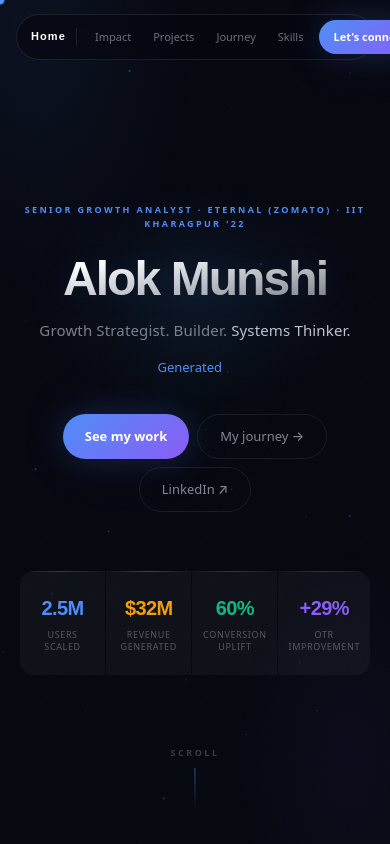
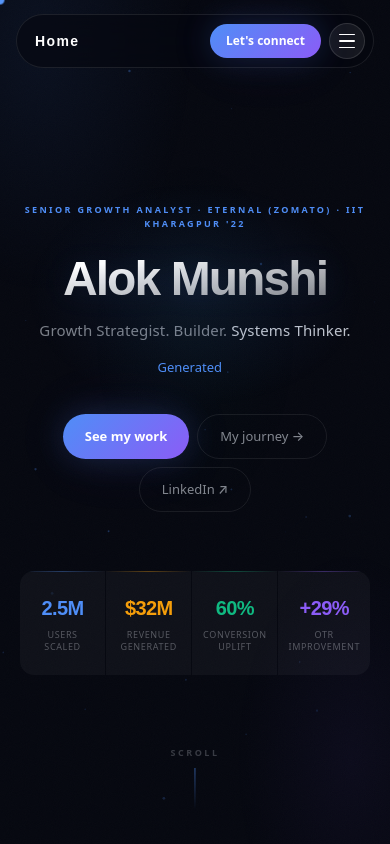
Before and after one commit to munshialok3/alok-ai-lab, a Next.js app: page / in a window 390 px wide. Shown: the top 844 px of the page. Built offline with nearby package versions, Linux system fonts and the light colour scheme.

Commit message:
Update Navbar.tsx

```diff
--- a/src/components/Navbar.tsx
+++ b/src/components/Navbar.tsx
@@ -1,17 +1,19 @@
 'use client'
-import { motion } from 'framer-motion'
+import { motion, AnimatePresence } from 'framer-motion'
 import { useEffect, useState } from 'react'
 
 const LINKS = [
-  { label: 'Impact',    id: 'impact' },
-  { label: 'Projects',  id: 'projects' },
-  { label: 'Journey',   id: 'journey' },
-  { label: 'Skills',    id: 'skills' },
+  { label: 'Impact',   id: 'impact' },
+  { label: 'Projects', id: 'projects' },
+  { label: 'Journey',  id: 'journey' },
+  { label: 'Skills',   id: 'skills' },
 ]
 
 export default function Navbar() {
-  const [scrolled, setScrolled] = useState(false)
-  const [active,   setActive]   = useState('')
+  const [scrolled,     setScrolled]     = useState(false)
+  const [active,       setActive]       = useState('')
+  const [isMobile,     setIsMobile]     = useState(false)
+  const [menuOpen,     setMenuOpen]     = useState(false)
 
   useEffect(() => {
     const fn = () => setScrolled(window.scrollY > 55)
@@ -19,12 +21,28 @@ export default function Navbar() {
     return () => window.removeEventListener('scroll', fn)
   }, [])
 
+  useEffect(() => {
+    const check = () => setIsMobile(window.innerWidth < 640)
+    check()
+    window.addEventListener('resize', check)
+    return () => window.removeEventListener('resize', check)
+  }, [])
+
+  // Close menu on scroll
+  useEffect(() => {
+    const fn = () => { if (menuOpen) setMenuOpen(false) }
+    window.addEventListener('scroll', fn, { passive: true })
+    return () => window.removeEventListener('scroll', fn)
+  }, [menuOpen])
+
   const go = (id: string) => {
     document.getElementById(id)?.scrollIntoView({ behavior: 'smooth' })
     setActive(id)
+    setMenuOpen(false)
   }
 
   return (
+    <>
       <motion.nav
         initial={{ y: -80, opacity: 0 }}
         animate={{ y: 0,   opacity: 1 }}
@@ -36,6 +54,8 @@ export default function Navbar() {
           pointerEvents: 'none',
         }}
       >
+        {/* ── DESKTOP NAV ── */}
+        {!isMobile && (
           <div style={{
             display: 'flex', alignItems: 'center',
             gap: 'clamp(2px,0.5vw,4px)',
@@ -48,9 +68,7 @@ export default function Navbar() {
             boxShadow: scrolled ? '0 8px 40px rgba(0,0,0,0.55)' : 'none',
             transition: 'background .4s, box-shadow .4s',
             pointerEvents: 'all',
-        maxWidth: '100%',
           }}>
-        {/* Home */}
             <button
               onClick={() => window.scrollTo({ top: 0, behavior: 'smooth' })}
               style={{
@@ -60,7 +78,7 @@ export default function Navbar() {
                 marginRight: 'clamp(6px,1vw,10px)',
                 paddingRight: 'clamp(10px,1.2vw,14px)',
                 borderRight: '1px solid rgba(255,255,255,0.09)',
-            whiteSpace: 'nowrap',
+                whiteSpace: 'nowrap', cursor: 'pointer',
               }}
             >
               Home
@@ -77,7 +95,7 @@ export default function Navbar() {
                   fontWeight: 500, border: 'none', fontFamily: 'inherit',
                   color:      active === l.id ? '#fff' : 'rgba(232,237,245,0.45)',
                   background: active === l.id ? 'rgba(255,255,255,0.09)' : 'transparent',
-              transition: 'all .2s', whiteSpace: 'nowrap',
+                  transition: 'all .2s', whiteSpace: 'nowrap', cursor: 'pointer',
                 }}
                 onMouseEnter={e => {
                   if (active !== l.id)(e.currentTarget as HTMLElement).style.color = 'rgba(232,237,245,0.85)'
@@ -97,12 +115,128 @@ export default function Navbar() {
                 padding: `8px clamp(14px,1.8vw,20px)`,
                 fontSize: 'clamp(11px,1.1vw,13px)',
                 marginLeft: 'clamp(4px,0.5vw,6px)',
-            color: '#fff',
+                color: '#fff', cursor: 'pointer',
               }}
             >
               Let&apos;s connect
             </button>
           </div>
+        )}
+
+        {/* ── MOBILE NAV ── */}
+        {isMobile && (
+          <div style={{
+            display: 'flex', alignItems: 'center', justifyContent: 'space-between',
+            width: '100%',
+            padding: '8px 8px 8px 18px',
+            borderRadius: 100,
+            background: scrolled ? 'rgba(6,8,16,0.95)' : 'rgba(6,8,16,0.6)',
+            border: '1px solid rgba(255,255,255,0.09)',
+            backdropFilter: 'blur(24px)',
+            WebkitBackdropFilter: 'blur(24px)',
+            boxShadow: scrolled ? '0 8px 40px rgba(0,0,0,0.55)' : 'none',
+            transition: 'background .4s, box-shadow .4s',
+            pointerEvents: 'all',
+          }}>
+            {/* Home label */}
+            <button
+              onClick={() => window.scrollTo({ top: 0, behavior: 'smooth' })}
+              style={{
+                fontFamily: 'Syne, sans-serif', fontWeight: 800,
+                fontSize: 14, letterSpacing: '0.1em',
+                color: '#fff', background: 'none', border: 'none',
+                cursor: 'pointer', whiteSpace: 'nowrap',
+              }}
+            >
+              Home
+            </button>
+
+            <div style={{ display: 'flex', alignItems: 'center', gap: 8 }}>
+              {/* Let's connect */}
+              <button
+                onClick={() => go('contact')}
+                className="btn-primary"
+                style={{ padding: '7px 16px', fontSize: 12, color: '#fff', cursor: 'pointer' }}
+              >
+                Let&apos;s connect
+              </button>
+
+              {/* Hamburger */}
+              <button
+                onClick={() => setMenuOpen(o => !o)}
+                style={{
+                  width: 36, height: 36, borderRadius: '50%',
+                  background: 'rgba(255,255,255,0.07)',
+                  border: '1px solid rgba(255,255,255,0.12)',
+                  display: 'flex', flexDirection: 'column',
+                  alignItems: 'center', justifyContent: 'center',
+                  gap: 5, cursor: 'pointer',
+                }}
+                aria-label="Menu"
+              >
+                {[0, 1, 2].map(i => (
+                  <span key={i} style={{
+                    display: 'block',
+                    width: menuOpen ? (i === 1 ? 0 : 16) : 16,
+                    height: 1.5,
+                    background: '#fff',
+                    borderRadius: 2,
+                    transition: 'all 0.2s',
+                    transform: menuOpen
+                      ? i === 0 ? 'translateY(6.5px) rotate(45deg)'
+                      : i === 2 ? 'translateY(-6.5px) rotate(-45deg)'
+                      : 'scaleX(0)'
+                      : 'none',
+                  }} />
+                ))}
+              </button>
+            </div>
+          </div>
+        )}
       </motion.nav>
+
+      {/* ── MOBILE DROPDOWN MENU ── */}
+      <AnimatePresence>
+        {isMobile && menuOpen && (
+          <motion.div
+            initial={{ opacity: 0, y: -10 }}
+            animate={{ opacity: 1, y: 0 }}
+            exit={{ opacity: 0, y: -10 }}
+            transition={{ duration: 0.2 }}
+            style={{
+              position: 'fixed', zIndex: 99,
+              top: 80, left: 16, right: 16,
+              background: 'rgba(6,8,16,0.97)',
+              border: '1px solid rgba(255,255,255,0.09)',
+              borderRadius: 20,
+              backdropFilter: 'blur(24px)',
+              WebkitBackdropFilter: 'blur(24px)',
+              boxShadow: '0 16px 48px rgba(0,0,0,0.6)',
+              overflow: 'hidden',
+            }}
+          >
+            {LINKS.map((l, i) => (
+              <button
+                key={l.id}
+                onClick={() => go(l.id)}
+                style={{
+                  display: 'block', width: '100%', textAlign: 'left',
+                  padding: '16px 24px',
+                  fontSize: 15, fontWeight: 500, fontFamily: 'inherit',
+                  color: active === l.id ? '#fff' : 'rgba(232,237,245,0.6)',
+                  background: active === l.id ? 'rgba(255,255,255,0.06)' : 'transparent',
+                  border: 'none',
+                  borderBottom: i < LINKS.length - 1 ? '1px solid rgba(255,255,255,0.06)' : 'none',
+                  cursor: 'pointer',
+                  transition: 'all .15s',
+                }}
+              >
+                {l.label}
+              </button>
+            ))}
+          </motion.div>
+        )}
+      </AnimatePresence>
+    </>
   )
 }
```
Lines whose indentation alone changed are shown as unchanged.
